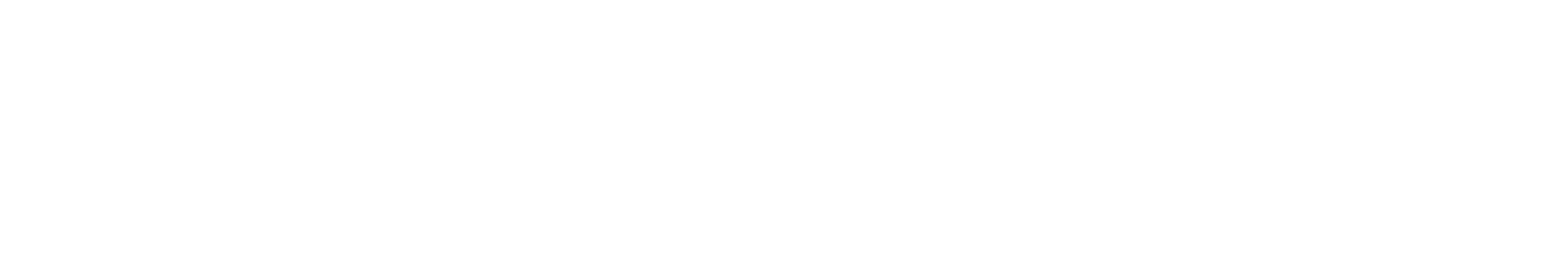
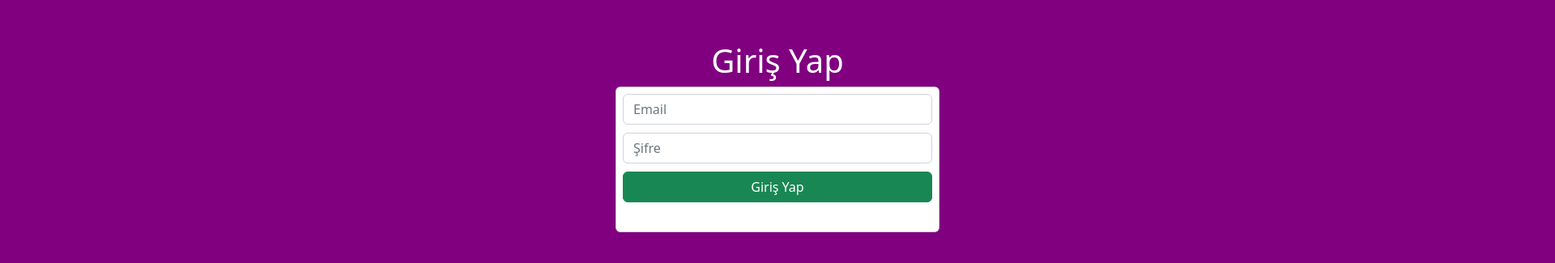
Before and after one commit to sevmezabdullah/word-app-web, a React (Create React App) app: page / in a window 1280 px wide. Shown: the part 131-456 px from the top of the page at 81% size, 1920 px wide, since content can reach past the window. Built offline with nearby package versions, Linux system fonts and the light colour scheme.

Commit message:
web login sayfası tamamlandı

```diff
--- a/package.json
+++ b/package.json
@@ -3,12 +3,18 @@
   "version": "0.1.0",
   "private": true,
   "dependencies": {
+    "@reduxjs/toolkit": "^1.9.2",
     "@testing-library/jest-dom": "^5.16.5",
     "@testing-library/react": "^13.4.0",
     "@testing-library/user-event": "^13.5.0",
+    "bootstrap": "^5.2.3",
     "react": "^18.2.0",
+    "react-bootstrap": "^2.7.0",
     "react-dom": "^18.2.0",
+    "react-redux": "^8.0.5",
+    "react-router-dom": "^6.8.0",
     "react-scripts": "5.0.1",
+    "socket.io-client": "^4.5.4",
     "web-vitals": "^2.1.4"
   },
   "scripts": {
--- a/src/App.js
+++ b/src/App.js
@@ -1,5 +1,24 @@
+import { useEffect, useState } from 'react';
+import AppNavigator from './screens/navigator/AppNavigator';
+import AuthNavigator from './screens/navigator/AuthNavigator';
+import 'bootstrap/dist/css/bootstrap.min.css';
 function App() {
-  return <div className="App"></div>;
+  const [token, setToken] = useState('');
+  useEffect(() => {
+    async function checkToken() {
+      const localToken = await localStorage.getItem('token');
+      if (localToken) setToken(localToken);
+      else setToken(null);
+    }
+
+    checkToken();
+  }, []);
+
+  if (token === null) {
+    return <AuthNavigator />;
+  } else {
+    return <AppNavigator />;
+  }
 }
 
 export default App;
--- /dev/null
+++ b/src/index.css
@@ -0,0 +1,19 @@
+html,
+body {
+  height: 100%;
+}
+body {
+  margin: 0;
+}
+.flex-container {
+  display: flex; /* establish flex container */
+  flex-direction: column; /* make main axis vertical */
+  justify-content: center; /* center items vertically, in this case */
+  align-items: center; /* center items horizontally, in this case */
+  height: 600px;
+}
+.background {
+  background-color: purple;
+  width: 1920px;
+  height: 1080px;
+}
--- a/src/index.js
+++ b/src/index.js
@@ -1,6 +1,6 @@
 import { StrictMode } from 'react';
 import ReactDOM from 'react-dom/client';
-
+import './index.css';
 import App from './App';
 
 const root = ReactDOM.createRoot(document.getElementById('root'));
--- /dev/null
+++ b/src/screens/navigator/AppNavigator.js
@@ -0,0 +1,7 @@
+import React from 'react';
+
+const AppNavigator = () => {
+  return <div>AppNavigator</div>;
+};
+
+export default AppNavigator;
--- /dev/null
+++ b/src/screens/navigator/AuthNavigator.js
@@ -0,0 +1,56 @@
+import React, { useState } from 'react';
+
+const AuthNavigator = () => {
+  const [email, setEmail] = useState('');
+  const [password, setPassword] = useState('');
+
+  const emailChangeHandler = (e) => {
+    setEmail(e.target.value);
+  };
+
+  const passwordChangeHandler = (e) => {
+    setPassword(e.target.value);
+  };
+  return (
+    <>
+      <div className="background">
+        <div className="flex-container">
+          <h1 className="h1" style={{ textAlign: 'center', color: 'white' }}>
+            Giriş Yap
+          </h1>
+          <div style={{ width: 400, padding: 8, height: 180 }} className="card">
+            <div>
+              <input
+                className="form-control"
+                onChange={emailChangeHandler}
+                type="text"
+                name=""
+                value={email}
+                id=""
+                placeholder="Email"
+              />
+            </div>
+            <div style={{ marginTop: 10 }}>
+              <input
+                className="form-control"
+                onChange={passwordChangeHandler}
+                type="password"
+                value={password}
+                name=""
+                id=""
+                placeholder="Şifre"
+              />
+            </div>
+            <button style={{ marginTop: '10px' }} className="btn btn-success">
+              Giriş Yap
+            </button>
+          </div>
+
+          <div></div>
+        </div>
+      </div>
+    </>
+  );
+};
+
+export default AuthNavigator;
```
Also changed, not shown: src/screens/home/Analytics.js (added, +7 -0 lines), src/screens/home/Dashboard.js (added, +7 -0 lines), src/screens/home/Users.js (added, +7 -0 lines), 1 other file (tests, documents, lock files or other folders).
